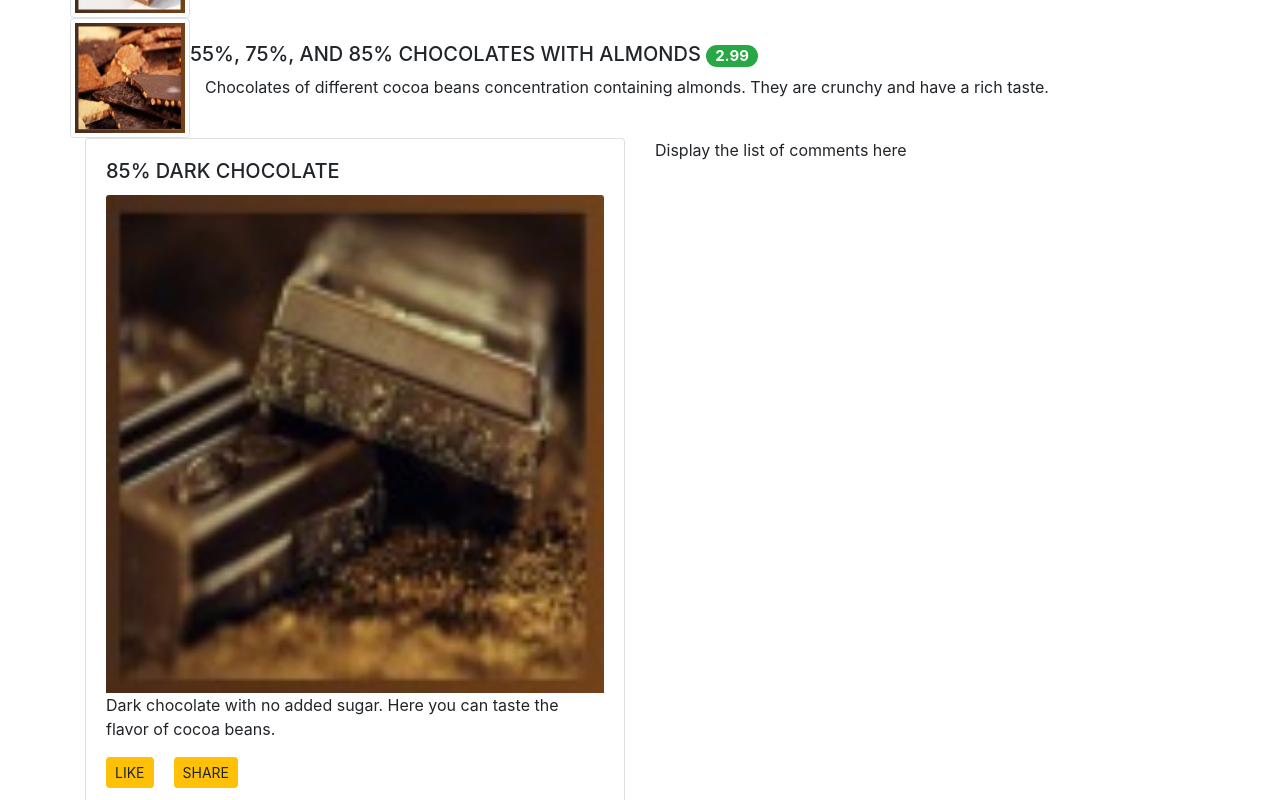
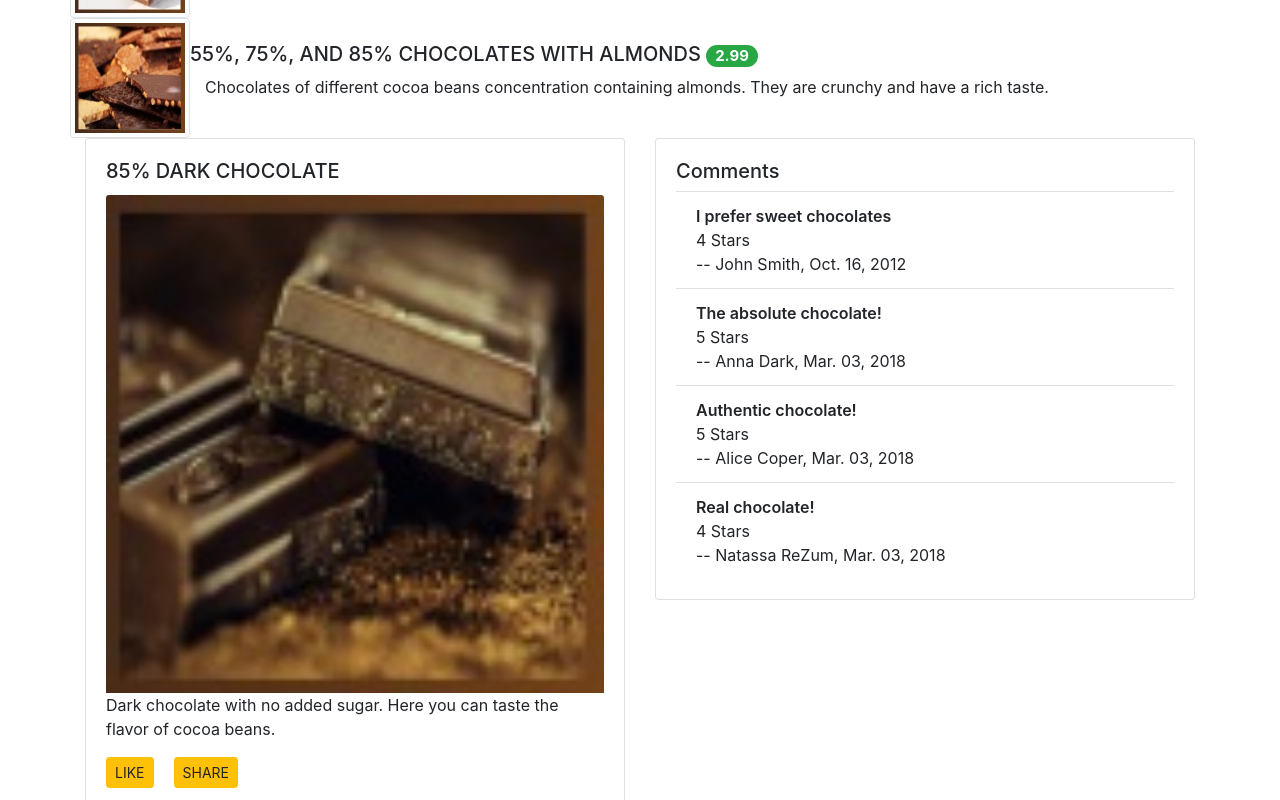
Before and after one commit to gemGreece/AngularProject_NewCLI, an Angular app: page / in a window 1280 px wide. Shown: the part 705-1505 px from the top of the page. Built offline with nearby package versions, Linux system fonts and the light colour scheme.

Commit message:
Angular Assignment 1 Task 3

```diff
--- a/src/app/dishdetail/dishdetail.component.html
+++ b/src/app/dishdetail/dishdetail.component.html
@@ -1,9 +1,9 @@
 
-<!-------------------------------- CARD ----------------------------------------->
 <div class="container">
 
   <div class="row" *ngIf="dish">
 
+  <!-------------------------------- CARD / DESCRIPTION ----------------------------------------->
     <div class="col-12 col-sm-6">
 
       <div class="card">
@@ -22,8 +22,26 @@
 
     </div>
 
+    <!-------------------------------- CARD / COMMENTS ----------------------------------------->
     <div class="col-12 col-sm-6">
-      <p>Display the list of comments here</p>
+
+      <div class="card">
+
+        <div class="card-body">
+
+          <h5>Comments</h5>
+          <ul class="list-group list-group-flush">
+            <li class="list-group-item" *ngFor="let comment of dish.comments">
+              <div style="font-weight:600;">{{comment.comment}}</div>
+              <div>{{comment.rating}} Stars</div>
+              <div>-- {{comment.author}}, {{comment.date | date: 'MMM. dd, yyyy'}}</div>
+            </li>
+          </ul>
+
+        </div>
+
+      </div>
+
     </div>
 
   </div>
```
